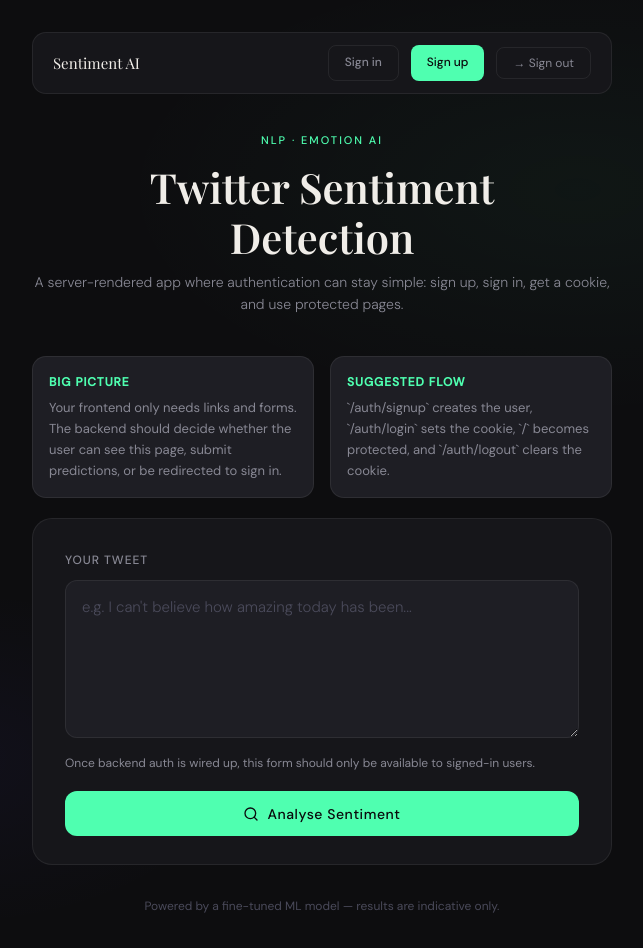
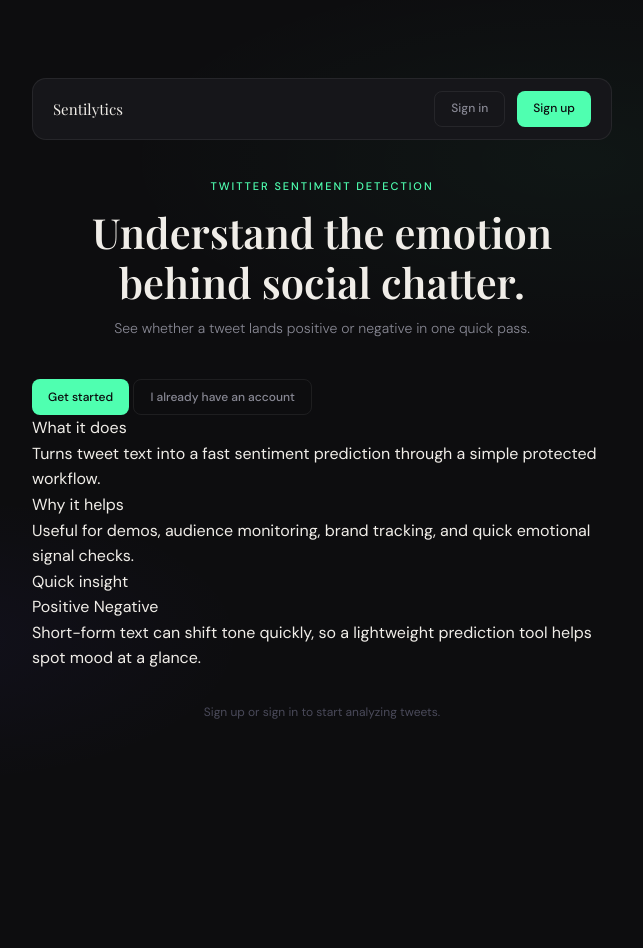
Before and after one commit to AvanindraBose/Twitter-Sentiment-Detection, a FastAPI app: template backend/templates/index.html in a window 1280 px wide. Shown: the whole page, without its empty margins (318-961 px from the left). After the commit the page ends 719 px from the top, so only its background shows below. Run offline with FastAPI, Linux system fonts and the light colour scheme; the template is opened without the code that fills it, so the values that code supplies are empty; parts of the project's set-up code (start-up, migrations or seed data) failed here and were passed over.

Commit message:
Optimised Frontend with fresh logics

```diff
--- a/backend/templates/index.html
+++ b/backend/templates/index.html
@@ -8,74 +8,71 @@
 </head>
 <body>
   <div class="page-wrapper">
+    <div class="shell">
       <nav class="topnav">
-      <a href="/" class="nav-brand">Sentiment AI</a>
+        <a href="/" class="nav-brand">Sentilytics</a>
         <div class="nav-actions">
           <a href="/auth/login" class="btn-nav-secondary">Sign in</a>
           <a href="/auth/signup" class="btn-nav-primary">Sign up</a>
-        <form action="/auth/logout" method="POST">
-          <button type="submit" class="btn-logout">&#x2192; Sign out</button>
-        </form>
         </div>
       </nav>
 
-    {% if error %}
-  <div class="flash flash-error flash-banner" id="error-banner">
+      {% if success %}
+      <div class="flash flash-success flash-banner" id="success-banner">
         <div class="flash-banner-content">
-      <span class="flash-icon">&#10006;</span>
-      <span>{{ error }}</span>
+          <span class="flash-icon">&#10003;</span>
+          <span>{{ success }}</span>
         </div>
-    <button type="button" class="flash-close" id="close-banner" aria-label="Dismiss error">&times;</button>
+        <button type="button" class="flash-close" id="close-success-banner" aria-label="Dismiss success">&times;</button>
       </div>
       {% endif %}
 
+      <main class="landing">
+        <section class="landing-hero hero-panel">
           <header class="site-header">
-      <span class="eyebrow">NLP · Emotion AI</span>
-      <h1>Twitter Sentiment<br>Detection</h1>
-      <p>A server-rendered app where authentication can stay simple: sign up, sign in, get a cookie, and use protected pages.</p>
+            <span class="eyebrow">Twitter sentiment detection</span>
+            <h1>Understand the emotion behind social chatter.</h1>
+            <p>See whether a tweet lands positive or negative in one quick pass.</p>
           </header>
 
-    <section class="auth-overview">
-      <div class="auth-overview-card">
-        <p class="auth-title">Big picture</p>
-        <p class="auth-copy">Your frontend only needs links and forms. The backend should decide whether the user can see this page, submit predictions, or be redirected to sign in.</p>
-      </div>
-      <div class="auth-overview-card">
-        <p class="auth-title">Suggested flow</p>
-        <p class="auth-copy">`/auth/signup` creates the user, `/auth/login` sets the cookie, `/` becomes protected, and `/auth/logout` clears the cookie.</p>
+          <div class="landing-actions">
+            <a href="/auth/signup" class="btn-nav-primary">Get started</a>
+            <a href="/auth/login" class="btn-nav-secondary">I already have an account</a>
           </div>
         </section>
 
-    <div class="card">
-      <form action="/predict" method="POST">
-        <label class="form-label" for="tweet">Your tweet</label>
-        <textarea
-          id="tweet"
-          name="text"
-          rows="5"
-          placeholder="e.g. I can't believe how amazing today has been..."
-        ></textarea>
-        <p class="form-help">Once backend auth is wired up, this form should only be available to signed-in users.</p>
-        <button type="submit" class="btn-predict">
-          <svg viewBox="0 0 24 24" fill="none" stroke="currentColor" stroke-width="2" stroke-linecap="round" stroke-linejoin="round">
-            <circle cx="11" cy="11" r="8"/><line x1="21" y1="21" x2="16.65" y2="16.65"/>
-          </svg>
-          Analyse Sentiment
-        </button>
-      </form>
+        <section class="landing-grid">
+          <article class="info-card">
+            <p class="info-title">What it does</p>
+            <p class="info-copy">Turns tweet text into a fast sentiment prediction through a simple protected workflow.</p>
+          </article>
+
+          <article class="info-card">
+            <p class="info-title">Why it helps</p>
+            <p class="info-copy">Useful for demos, audience monitoring, brand tracking, and quick emotional signal checks.</p>
+          </article>
+
+          <article class="info-card info-card-wide">
+            <p class="info-title">Quick insight</p>
+            <div class="sample-sentiment">
+              <span class="sample-pill sample-positive">Positive</span>
+              <span class="sample-pill sample-negative">Negative</span>
             </div>
+            <p class="info-copy">Short-form text can shift tone quickly, so a lightweight prediction tool helps spot mood at a glance.</p>
+          </article>
+        </section>
+      </main>
 
-    <footer class="site-footer">
-      Powered by a fine-tuned ML model &mdash; results are indicative only.
-    </footer>
+      <footer class="site-footer">Sign up or sign in to start analyzing tweets.</footer>
+    </div>
   </div>
   <script>
-    const closeBannerButton = document.getElementById("close-banner");
-    const errorBanner = document.getElementById("error-banner");
+    const closeSuccessBannerButton = document.getElementById("close-success-banner");
+    const successBanner = document.getElementById("success-banner");
 
-    if (closeBannerButton && errorBanner) {
-      closeBannerButton.addEventListener("click", function () {
-        errorBanner.style.display = "none";
+    if (closeSuccessBannerButton && successBanner) {
+      closeSuccessBannerButton.addEventListener("click", function () {
+        successBanner.style.display = "none";
       });
     }
   </script>
```
Also changed, not shown: backend/templates/dashboard.html (added, +88 -0 lines), backend/templates/login.html (+14 -23 lines), backend/templates/result.html (+20 -20 lines), backend/templates/signup.html (+15 -22 lines). Lines whose indentation alone changed are shown as unchanged.
